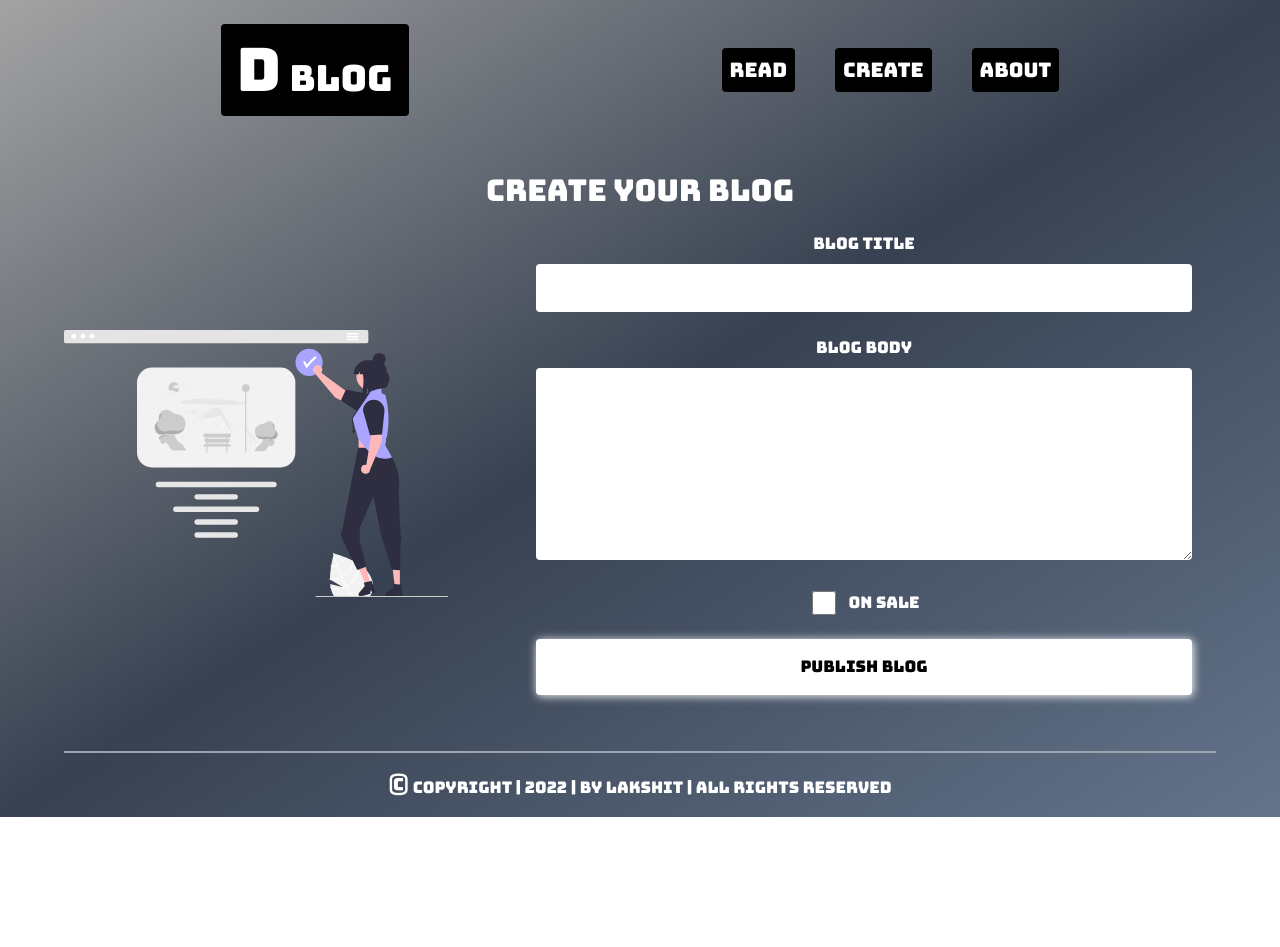
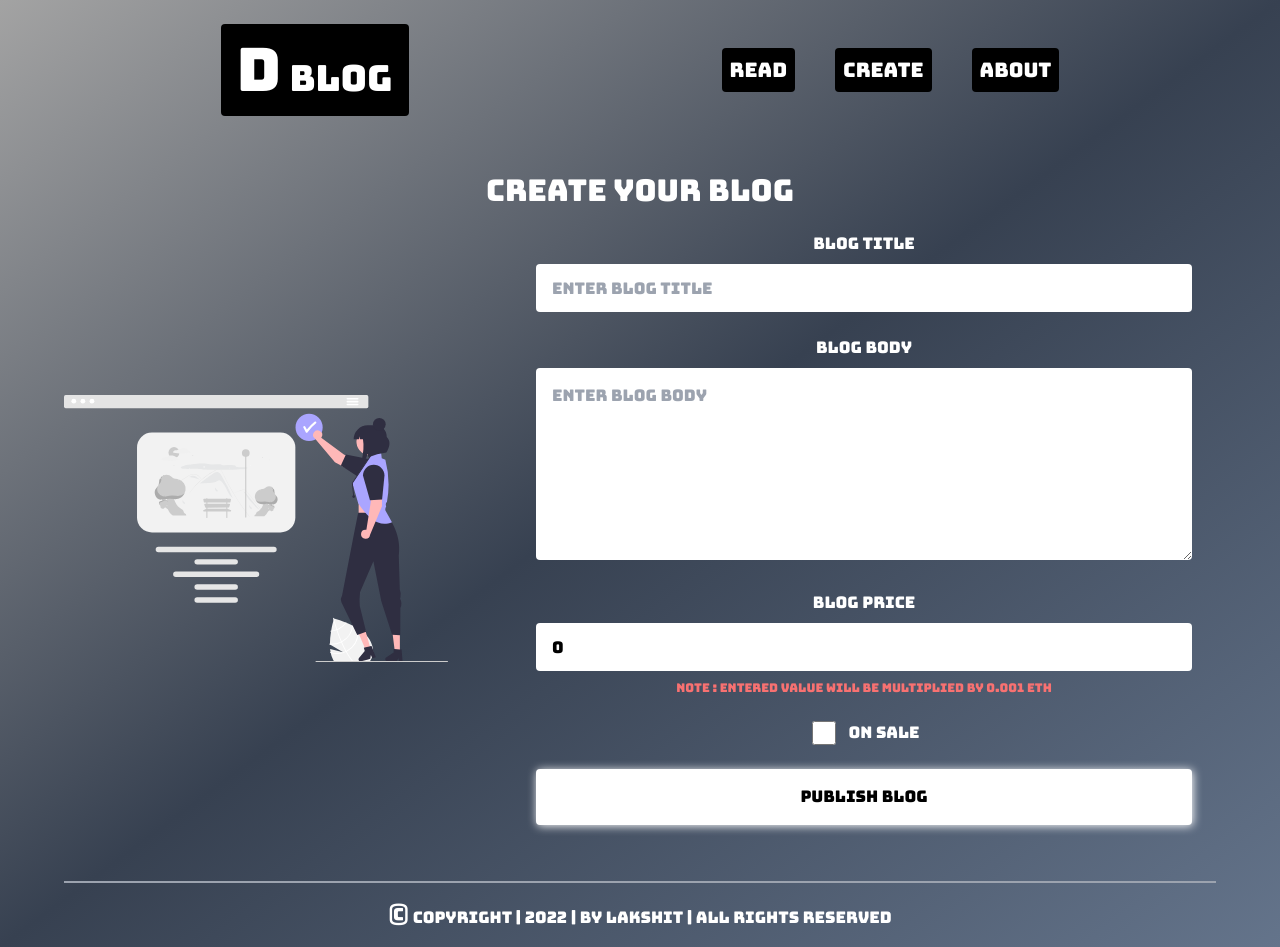
Before and after one commit to Lakshit-Chiranjiv/D-Blog-Dapp, a React (Vite) app in the folder client/: page / in a window 1280 px wide. Both pictures are taken after a click on the element "Create". Before the commit the page ends 817 px from the top, so only its background shows below. Built offline with nearby package versions, Linux system fonts and the light colour scheme.

Commit message:
inputs for blog price and state wiring

```diff
--- a/client/src/components/CreatePage.jsx
+++ b/client/src/components/CreatePage.jsx
@@ -1,7 +1,7 @@
 import React from 'react'
 import Button from './Button'
 
-const CreatePage = ({blogTitleInput,setBlogTitleInput,blogBodyInput,setBlogBodyInput,blogSaleInput,setBlogSaleInput}) => {
+const CreatePage = ({blogTitleInput,setBlogTitleInput,blogBodyInput,setBlogBodyInput,blogPriceInput,setBlogPriceInput,blogSaleInput,setBlogSaleInput}) => {
   return (
     <section className='mx-16 my-8'>
         <h2 className='text-3xl text-white '>Create your Blog </h2>
@@ -9,13 +9,20 @@ const CreatePage = ({blogTitleInput,setBlogTitleInput,blogBodyInput,setBlogBodyI
             <img src="./../assets/publish.svg" alt="publish" className='w-96' />
             <div className="p-6">
                 <label htmlFor="name" className='text-left text-white '>Blog Title</label>
-                <input type="text" className='w-full my-2 rounded p-4 h-12 border-none mb-6' value={blogTitleInput} onChange={(e) => {setBlogTitleInput(e.target.value)}}/>
+                <input type="text" className='w-full my-2 rounded p-4 h-12 border-none mb-6' value={blogTitleInput} onChange={(e) => {setBlogTitleInput(e.target.value)}} placeholder='Enter blog title'/>
+
                 <label htmlFor="name" className='text-left text-white '>Blog Body</label>
-                <textarea name="body" id="blogbody" cols="30" rows="10" className='my-2 w-full rounded p-4 border-none mb-6 h-48' value={blogBodyInput} onChange={(e) => {setBlogBodyInput(e.target.value)}}></textarea>
+                <textarea name="body" id="blogbody" cols="30" rows="10" className='my-2 w-full rounded p-4 border-none mb-6 h-48' value={blogBodyInput} onChange={(e) => {setBlogBodyInput(e.target.value)}} placeholder='Enter blog body'></textarea>
+
+                <label htmlFor="price" className='text-left text-white '>Blog Price</label>
+                <input type="number" className='w-full my-2 rounded p-4 h-12 border-none' value={blogPriceInput} onChange={(e) => {setBlogPriceInput(e.target.value)}}/>
+                <p className='text-red-400 mb-6 text-[12px]'>Note : Entered value will be multiplied by 0.001 eth</p>
+
                 <div className="flex justify-center items-center gap-2 mb-6">
                     <input type="checkbox" name="onsale" id="onsale" className='h-6 w-8' checked={blogSaleInput} onChange={(e)=>{setBlogSaleInput(e.target.checked)}}/>
                     <label htmlFor="onsale" className='text-white'>On sale</label>
                 </div>
+
                 <Button extraClasses='w-full' btnText='Publish Blog' txtSize='lg'/>
             </div>
         </div>
```
